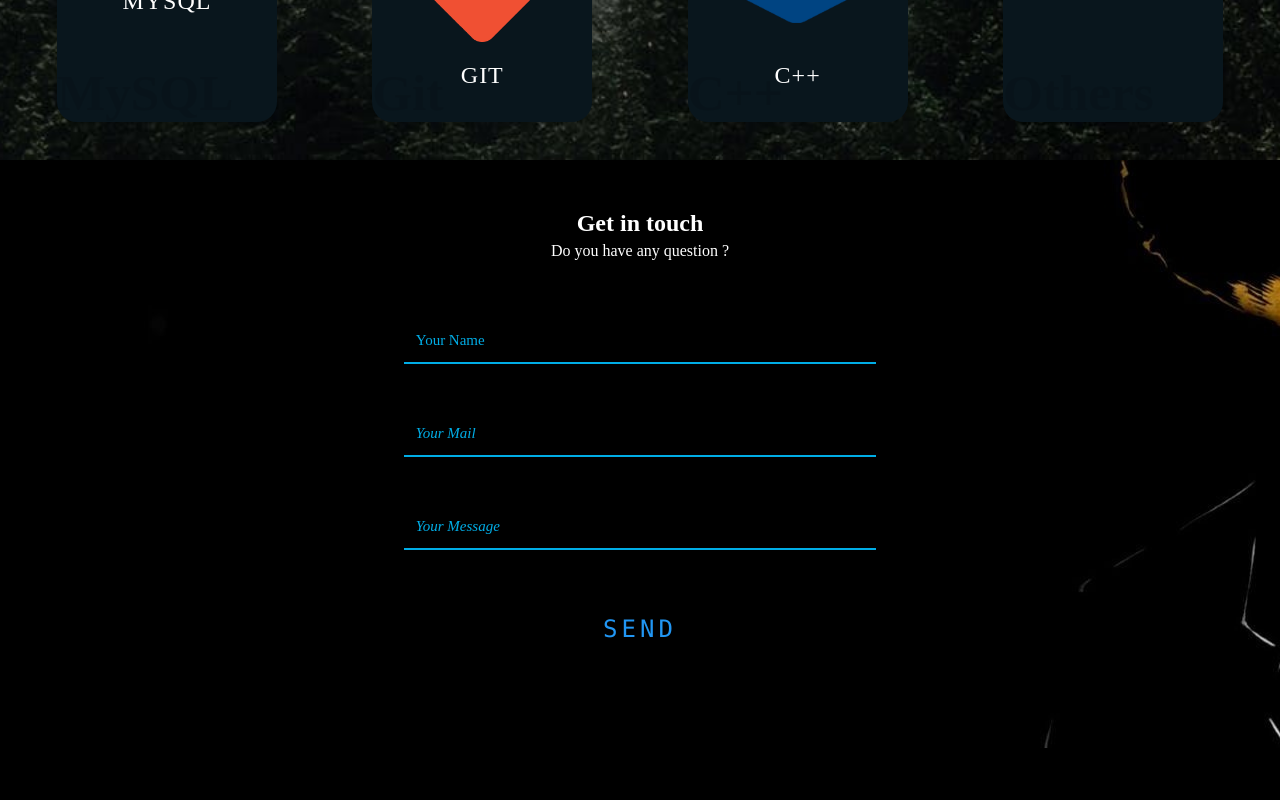
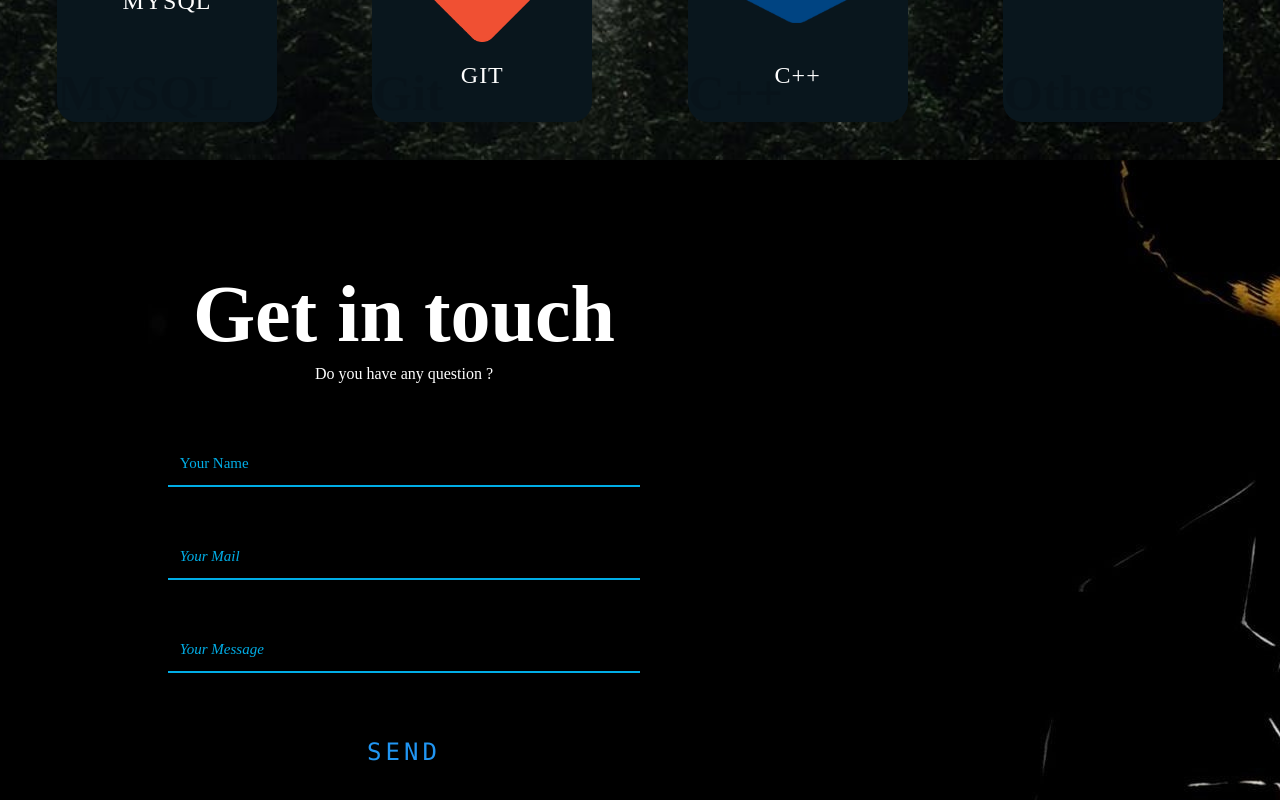
Before and after one commit to Vezil/Portfolio, a Vue app: page / in a window 1280 px wide. Shown: the part 4242-5042 px from the top of the page. Before the commit the page ends 4990 px from the top, so only its background shows below. Built offline with nearby package versions, Linux system fonts and the light colour scheme; the HTML template or start-up script is replaced by a standard one; a web font is replaced by a local one; what vue-typed-js would draw is missing.

Commit message:
some style improvements for contact form

```diff
--- a/src/components/ContactForm.vue
+++ b/src/components/ContactForm.vue
@@ -59,8 +59,27 @@
     text-align: center;
     color: #fff !important;
     background: url('../assets/images/contact.png');
+    height: 80vh;
+    padding: 50px;
 
-    padding: 50px;
+    .contact {
+        position: relative;
+        margin-top: 5%;
+        right: 20%;
+
+        h2 {
+            font-size: 5rem;
+
+            @media screen and (max-width: 850px) {
+                font-size: 3rem;
+            }
+        }
+    }
+
+    .about {
+        position: relative;
+        right: 20%;
+    }
 
     .contactContainer h2 {
         padding: 20px;
@@ -220,13 +239,6 @@
         -o-box-shadow: 0px 0px 10px 0px rgba(0, 0, 0, 0.2);
     }
 
-    h3 {
-        text-transform: uppercase;
-        font-size: 45px;
-        font-family: 'Montserrat-Bold';
-        text-align: center;
-        margin-bottom: 12px;
-    }
     p {
         text-align: center;
         padding: 0 10px;
```
